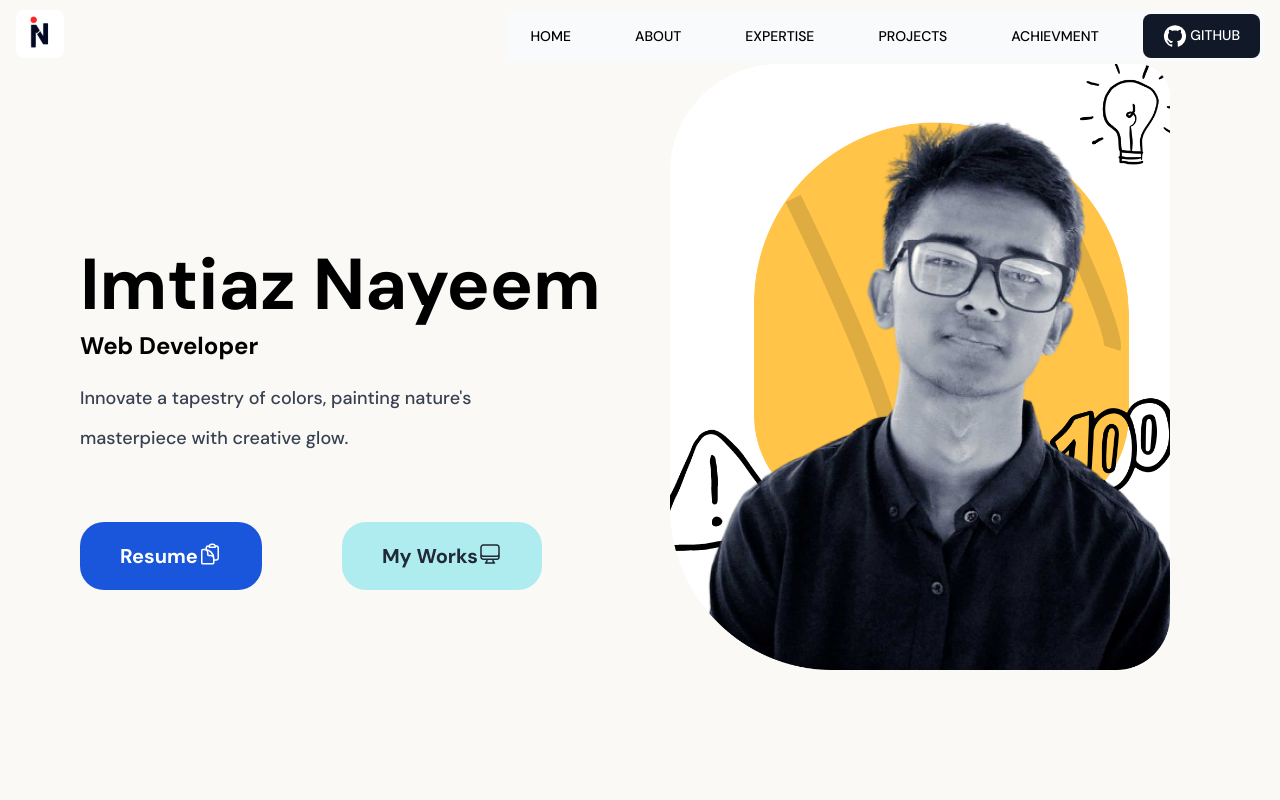
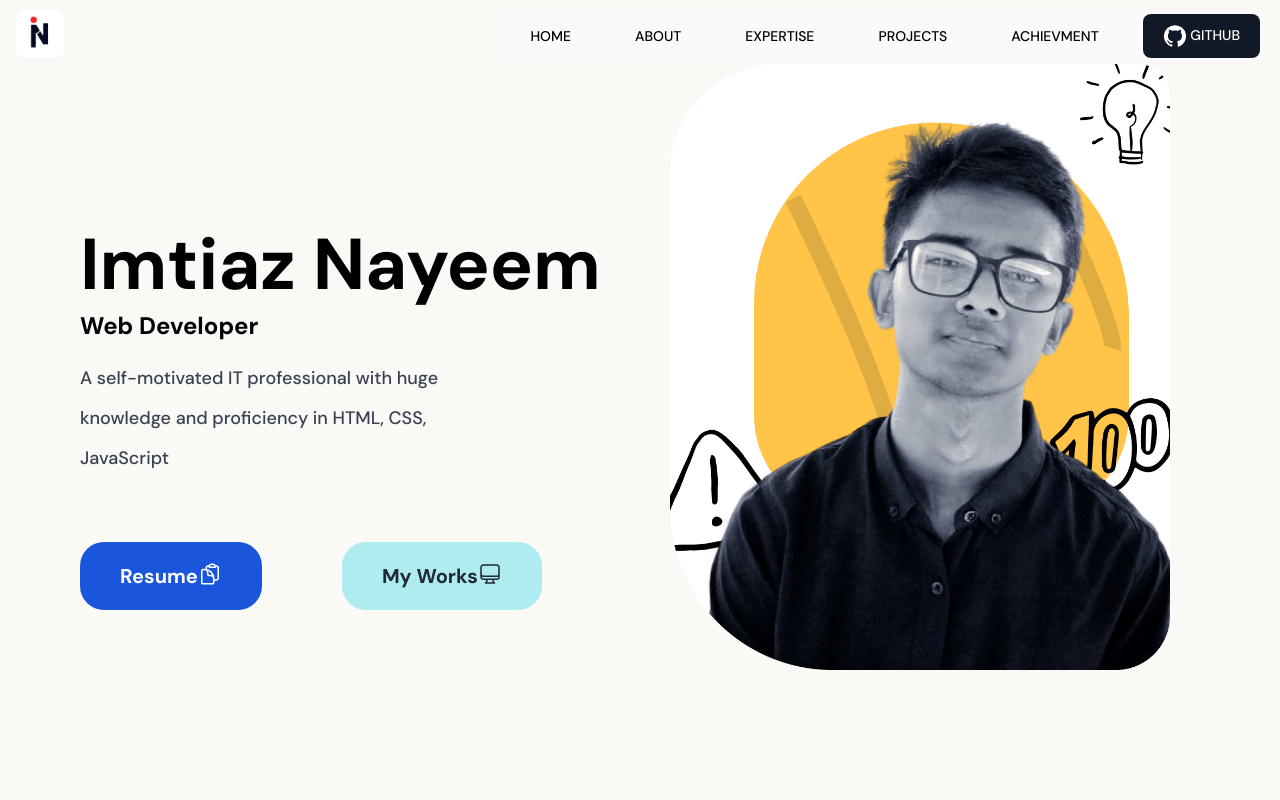
Before and after one commit to ImtiazNayeemShawon/Imtiaz-Nayeem-Shawon, a Next.js app: page /Home in a window 1280 px wide. Shown: the top 800 px of the page. Built offline with nearby package versions, Linux system fonts and the light colour scheme.

Commit message:
dsadasdasdsad

```diff
--- a/pages/About.js
+++ b/pages/About.js
@@ -23,7 +23,7 @@ export default function About() {
             <div className="h-1 rounded-2xl bg-yellow-200 w-20 mt-2"></div>{" "}
           </h1>
           <p className="text-white font-light leading-7 mainfont mt-10">
-            With 10 years experience as a professional Web developer, I have
+            With 3 years experience as a professional Web developer, I have
             acquired the skills and knowledge necessary to make your project a
             success. I enjoy every step of the design process, from discussion
             and collaboration.
--- a/pages/Home.js
+++ b/pages/Home.js
@@ -1,6 +1,7 @@
 import React from "react";
 import Image from "next/image";
 import Imtiaz from "../public/imtiazNayeem.png";
+import { Link } from "react-scroll";
 
 export default function Home() {
   return (
@@ -30,8 +31,7 @@ export default function Home() {
 
             <p className="text-gray-700 leading-10 mr-40 max-sm:m-0 text-left text-lg  mt-4 max-sm:text-center font-medium max-sm:text-sm">
               {" "}
-              Innovate a tapestry of colors, painting nature's masterpiece with
-              creative glow.
+              A self-motivated IT professional with huge knowledge and proficiency in HTML, CSS, JavaScript
             </p>
             <div className="flex  gap-20 mt-10 max-sm:block">
               <button
@@ -54,9 +54,12 @@ export default function Home() {
                   />
                 </svg>
               </button>
-              <button
+              <Link
+              to="Projects"
+              smooth={true}
+              duration={500}
                 className="mt-6 flex justify-around bg-teal-200  text-xl text-gray-800  px-10 py-5 rounded-3xl capitalize font-semibold hover:bg-blue-700 hover:text-white  duration-300 hover:shadow-sm
-              max-sm:m-auto max-sm:px-20 max-sm:py-3 max-sm:rounded-md max-sm:mt-3"
+              max-sm:m-auto max-sm:px-20 max-sm:py-3 max-sm:rounded-md max-sm:mt-3 cursor-se-resize	"
               >
                 My works
                 <svg
@@ -73,7 +76,7 @@ export default function Home() {
                     d="M9 17.25v1.007a3 3 0 01-.879 2.122L7.5 21h9l-.621-.621A3 3 0 0115 18.257V17.25m6-12V15a2.25 2.25 0 01-2.25 2.25H5.25A2.25 2.25 0 013 15V5.25m18 0A2.25 2.25 0 0018.75 3H5.25A2.25 2.25 0 003 5.25m18 0V12a2.25 2.25 0 01-2.25 2.25H5.25A2.25 2.25 0 013 12V5.25"
                   />
                 </svg>
-              </button>
+              </Link>
             </div>
           </div>
           <div className="">
--- a/pages/SmallIntro.js
+++ b/pages/SmallIntro.js
@@ -17,7 +17,7 @@ export default function SmallIntro() {
               20+Projects
             </h1>
             <p className="text-left text-gray-500 capitalize text-sm leading-7 max-sm:text-center max-sm:leading-5">
-              I am completed 20+ project
+              I am completed 10+ project
             </p>
           </div>
 
@@ -48,7 +48,7 @@ export default function SmallIntro() {
             <Image src={Experince} alt="Experince" />
 
             <h1 className="text-xl font-bold text-gray-800 capitalize max-sm:text-lg">
-              2+ year experince
+              3+ year experince
             </h1>
             <p className="text-left text-gray-500 capitalize text-sm leading-7 max-sm:text-center">
               {" "}
```
